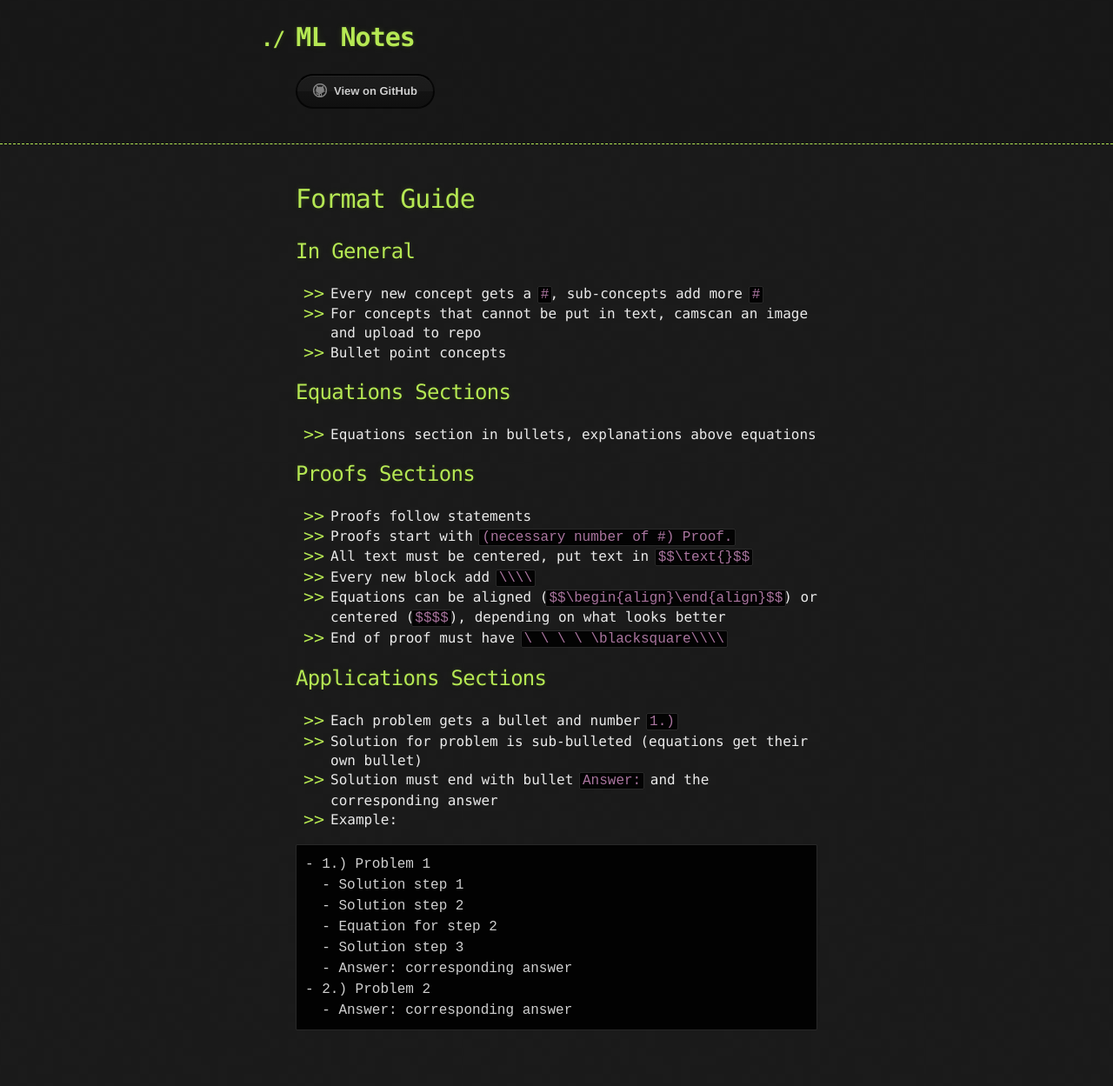
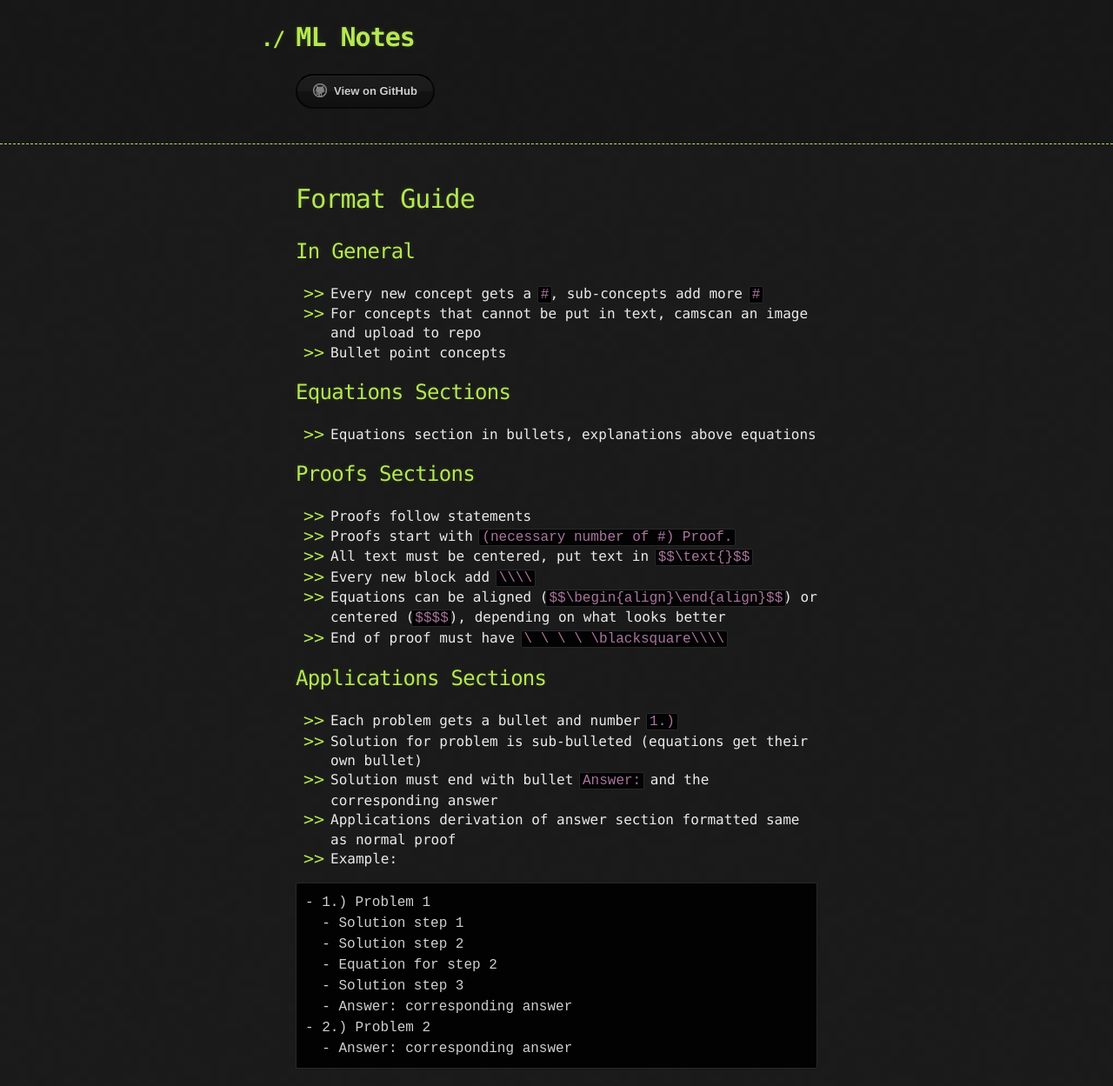
Before and after one commit to LivingProgram/ml-notes, a Jekyll site: the page built from format_guide.md, in a window 1280 px wide. Shown: the whole page at 87% size. Built offline with Jekyll 4.4.1, drawn with Linux system fonts in a browser that asks for light colours; our own code applies the rules of GitHub Pages for plain Markdown files; the repository's description, which GitHub fills in, is left out; before the commit the page ends 1205 px from its top, so only the background shows below that.

Commit message:
update formatting guide

````diff
--- a/format_guide.md
+++ b/format_guide.md
@@ -20,6 +20,7 @@
 - Each problem gets a bullet and number `1.)`
 - Solution for problem is sub-bulleted (equations get their own bullet)
 - Solution must end with bullet `Answer:` and the corresponding answer
+- Applications derivation of answer section formatted same as normal proof
 - Example:
 
 ```md
````
